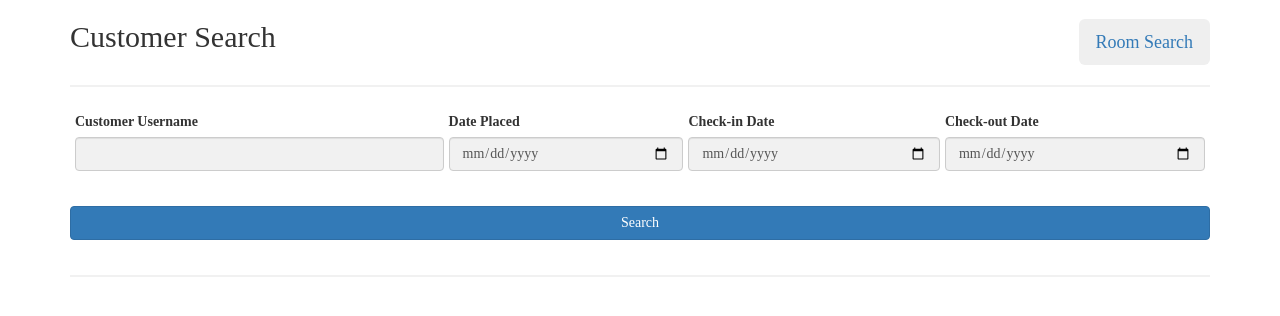
After one commit to noelkhalaf/DataBase_1_Project_E_Hotel, a Flask app: page /employeeCustomerSearch in a window 1280 px wide. The commit adds this page. Shown: the top 316 px of the page. Run offline with Flask 2, Linux system fonts and the light colour scheme; some libraries are stand-ins or nearby versions.

Commit message:
Function cleanup and employee HTML

```diff
--- a/app.py
+++ b/app.py
@@ -11,7 +11,7 @@ app.secret_key = secrets.token_hex(16)
 @app.before_request
 def clearSession():
     if request.endpoint == 'index':
-        session.pop('username', None)
+        session.clear()
 
 @app.route('/')
 def index():
@@ -44,8 +44,8 @@ def employeeSignIn():
 
         eHotels.checkConnection()
         if eHotels.getTable(table=employee_t, employee_id=employee_id, first_name=fname):
-            flash(f'Login success! Welcome {fname}!')
-            # return redirect(url_for('employeeRoomSearch'))
+            session['employee_id'] = employee_id
+            return redirect(url_for('employeeRoomSearch'))
         else:
             flash('Incorrect id or first name')
 
@@ -103,12 +103,14 @@ def searchRooms():
     max_price = request.args.get('max_price')
     hotel_name = ''
 
-    eHotels.checkConnection()
-    available_rooms = eHotels.getAvailableRooms(start_date, end_date, room_capacity, city, hotel_chain, category, total_no_rooms, min_price, max_price, hotel_name)
-
-    response = json.dumps(available_rooms)
-    return Response(response=response, status=200, mimetype='application/json')
-
+    try:
+        eHotels.checkConnection()
+        available_rooms = eHotels.getAvailableRooms(start_date, end_date, room_capacity, city, hotel_chain, category, total_no_rooms, min_price, max_price, hotel_name)
+        response = json.dumps(available_rooms)
+        return Response(response=response, status=200, mimetype='application/json')
+    except Exception as e:
+        print(e)
+        return Response(response=json.dumps({'error': 'Internal server error'}), status=500, mimetype='application/json')
 
 @app.route('/availableRooms', methods=['GET'])
 def availableRooms():
@@ -123,11 +125,15 @@ def availableRooms():
     max_price = request.args.get('max_price')
     hotel_name = request.args.get('hotel_name')
 
-    eHotels.checkConnection()
-    available_rooms = eHotels.getAvailableRooms(start_date, end_date, room_capacity, city, hotel_chain, category, total_no_rooms, min_price, max_price, hotel_name, individually=True)
+    try:
+        eHotels.checkConnection()
+        available_rooms = eHotels.getAvailableRooms(start_date, end_date, room_capacity, city, hotel_chain, category, total_no_rooms, min_price, max_price, hotel_name, individually=True)
+        response = json.dumps(available_rooms, default=lambda x: str(x) if isinstance(x, Decimal) else x)
+        return Response(response=response, status=200, mimetype='application/json')
+    except Exception as e:
+        print(e)
+        return Response(response=json.dumps({'error': 'Internal server error'}), status=500, mimetype='application/json')
 
-    response = json.dumps(available_rooms, default=lambda x: str(x) if isinstance(x, Decimal) else x)
-    return Response(response=response, status=200, mimetype='application/json')
 
 @app.route('/bookRoom', methods=['POST'])
 def bookRoom():
@@ -139,10 +145,16 @@ def bookRoom():
     start_date = request.args.get('start_date')
     end_date = request.args.get('end_date')
 
-    eHotels.checkConnection()
-    if eHotels.insertBooking(username, chain_name, hotel_name, room_num, capacity, start_date, end_date):
-        response = make_response(jsonify({'message': 'Booking successful'}), 200)
-        return response
+    if not username or not chain_name or not hotel_name or not room_num or not capacity or not start_date or not end_date:
+        return Response(response=json.dumps({'error': 'Invalid input parameters'}), status=400, mimetype='application/json')
+
+    try:
+        eHotels.checkConnection()
+        if eHotels.insertBooking(username, chain_name, hotel_name, room_num, capacity, start_date, end_date):
+            return Response(response=json.dumps({'message': 'Booking successful'}), status=200, mimetype='application/json')
+    except Exception as e:
+        print(e)
+        return Response(response=json.dumps({'error': 'Internal server error'}), status=500, mimetype='application/json')
 
 @app.route('/myBookings', methods=['GET'])
 def myBookings():
@@ -158,11 +170,25 @@ def myBookingDetails():
     hotel_name = request.args.get('hotel_name')
     room_num = request.args.get('room_num')
 
-    eHotels.checkConnection()
-    details = eHotels.getTable(table=room_t, room_num=room_num, hotel_name=hotel_name)
-    response = json.dumps(details, default=lambda x: str(x) if isinstance(x, Decimal) else x)
-    print(response)
-    return Response(response=response, status=200, mimetype='application/json')
+    if not hotel_name or not room_num:
+        return  Response(response=json.dumps({'error': 'Invalid input parameters'}), status=400, mimetype='application/json')
+
+    try:
+        eHotels.checkConnection()
+        details = eHotels.getTable(table=room_t, room_num=room_num, hotel_name=hotel_name)
+        response = json.dumps(details, default=lambda x: str(x) if isinstance(x, Decimal) else x)
+        return Response(response=response, status=200, mimetype='application/json')
+    except Exception as e:
+        print(e)
+        return Response(response=json.dumps({'error': 'Internal server error'}), status=500, mimetype='application/json')
+
+@app.route('/employeeCustomerSearch', methods=['GET'])
+def employeeCustomerSearch():
+    return render_template('employeeCustomerSearch.html')
+
+@app.route('/employeeRoomSearch', methods=['GET'])
+def employeeRoomSearch():
+    return render_template('employeeRoomSearch.html')
 
 if __name__ == '__main__':
     app.run(debug=True, port=7777)
--- a/static/style.css
+++ b/static/style.css
@@ -85,6 +85,6 @@ td, th {
     text-align: left;
 }
 
-#mybookingsbtn {
+.btn.btn-lg {
     margin-top: 19px !important;
 }
--- /dev/null
+++ b/templates/employeeCustomerSearch.html
@@ -0,0 +1,139 @@
+<!DOCTYPE html>
+<html lang="en">
+
+<head>
+    <title>Customer Search</title>
+
+    <!-- Font Awesome Icons -->
+    <link rel="stylesheet" href="https://cdnjs.cloudflare.com/ajax/libs/font-awesome/6.0.0/css/all.min.css"
+    integrity="sha512-9usAa10IRO0HhonpyAIVpjrylPvoDwiPUiKdWk5t3PyolY1cOd4DSE0Ga+ri4AuTroPR5aQvXU9xC6qOPnzFeg=="
+    crossorigin="anonymous" referrerpolicy="no-referrer" />
+
+    <!-- Style sheet (CSS) and JavaScript scripts necessary to use Bootstrap -->
+    <link rel="stylesheet" href="https://maxcdn.bootstrapcdn.com/bootstrap/3.4.1/css/bootstrap.min.css">
+    <script src="https://ajax.googleapis.com/ajax/libs/jquery/3.5.1/jquery.min.js"></script>
+    <script src="https://maxcdn.bootstrapcdn.com/bootstrap/3.4.1/js/bootstrap.min.js"></script>
+
+    <!-- Your own additional style sheet -->
+    <link rel="stylesheet" href="{{ url_for('static', filename='style.css') }}">
+</head>
+
+<body>
+    <div class="container">
+        <div class="row">
+            <div class="col-xs-8">
+                <h2>Customer Search</h2>
+            </div>
+            <div class="col-xs-4 text-right">
+                <button id="roomsearchbtn" class="btn btn-lg"><a href="{{ url_for('employeeRoomSearch') }}">Room Search</a></button>
+            </div>
+        </div>
+        <hr>
+
+        <form id="employee-customer-search-form" method="POST">
+            <div class="table">
+                <div class="table-cell">
+                    <div class="form-group">
+                        <label class="form-label" for="customer_username">Customer Username</label>
+                        <input class="form-control" type="text" id="customer_username" name="customer_username">
+                    </div>
+                </div>
+                <div class="table-cell">
+                    <div class="form-group">
+                        <label class="form-label" for="placed_date">Date Placed</label>
+                        <input class="form-control" type="date" id="placed_date" name="placed_date">
+                    </div>
+                </div>
+                <div class="table-cell">
+                    <div class="form-group">
+                        <label class="form-label" for="check_in_date">Check-in Date</label>
+                        <input class="form-control" type="date" id="check_in_date" name="check_in_date">
+                    </div>
+                </div>
+                <div class="table-cell">
+                    <div class="form-group">
+                        <label class="form-label" for="check_out_date">Check-out Date</label>
+                        <input class="form-control" type="date" id="check_out_date" name="check_out_date">
+                    </div>
+                </div>
+            </div>
+            <div class="buttonHolder">
+                <button type="submit" class="btn btn-primary btn-block">Search</button>
+            </div>
+        </form>
+        <hr>
+        <div id="customerBookingsModal" class="modal" tabindex="-1" role="dialog">
+            <div class="modal-dialog" role="document">
+                <div class="modal-content">
+                    <div class="modal-header">
+                        <div class="row">
+                            <div class="col-md-10">
+                                <h3 class="modal-title">Room Details</h3>
+                            </div>
+                            <div class="col-md-2 text-right">
+                                <button type="button" class="close" data-dismiss="modal" aria-label="Close">
+                                    <span aria-hidden="true">&times;</span>
+                                </button>
+                            </div>
+                        </div>
+                    </div>
+                    <div class="modal-body">
+                        <table class="table table-striped" id="customer-bookings-table">
+                            <thead>
+                                <tr class="table-col">
+                                    <th scope="col">Room Number</th>
+                                    <th scope="col">Capacity</th>
+                                    <th scope="col">View Type</th>
+                                    <th scope="col">Amenities</th>
+                                </tr>
+                            </thead>
+                            <tbody>
+                            </tbody>
+                        </table>
+                    </div>
+                </div>
+            </div>
+        </div>
+        {% if bookings %}
+            <table class="table table-striped" id="customer-bookings-table">
+                <thead class="table-dark">
+                    <tr class="table-col">
+                        <th scope="col">Room Number</th>
+                        <th scope="col">Date Placed</th>
+                        <th scope="col">Check-in Date</th>
+                        <th scope="col">Check-out Date</th>
+                        <th scope="col"></th>
+                    </tr>
+                </thead>
+                <tbody>
+                {% for row in available_rooms %}
+                <tr>
+                    <td>{{ row['room_num'] }}</td>
+                    <td>{{ row['placed_date'] }}</td>
+                    <td>{{ row['exp_check_in_date'] }}</td>
+                    <td>{{ row['exp_check_out_date'] }}</td>
+                    <td>
+                        <button data-toggle="modal" data-target="#rentRoomModal" onclick="getRoomDetails(`{{ row['hotel_name'] }}`, `{{ row['room_num'] }}`)">
+                            <i class="fa fa-circle-info"></i>
+                        </button>
+                    </td>
+                    <td><button class="btn btn-primary btn-block" onclick="transformBooking(`{{ row['booking_id'] }}`)">CAD {{ row['price'] }}/night</button></td>
+                </tr>
+                {% endfor %}
+                </tbody>
+            </table>
+            <script>
+                function getRoomDetails() {
+
+                }
+            </script>
+            <script>
+                function transformBooking() {
+
+                }
+            </script>
+        {% endif %}
+    </div>
+</body>
+
+</html>
```
Also changed, not shown: templates/employeeRoomSearch.html (added, +149 -0 lines).
